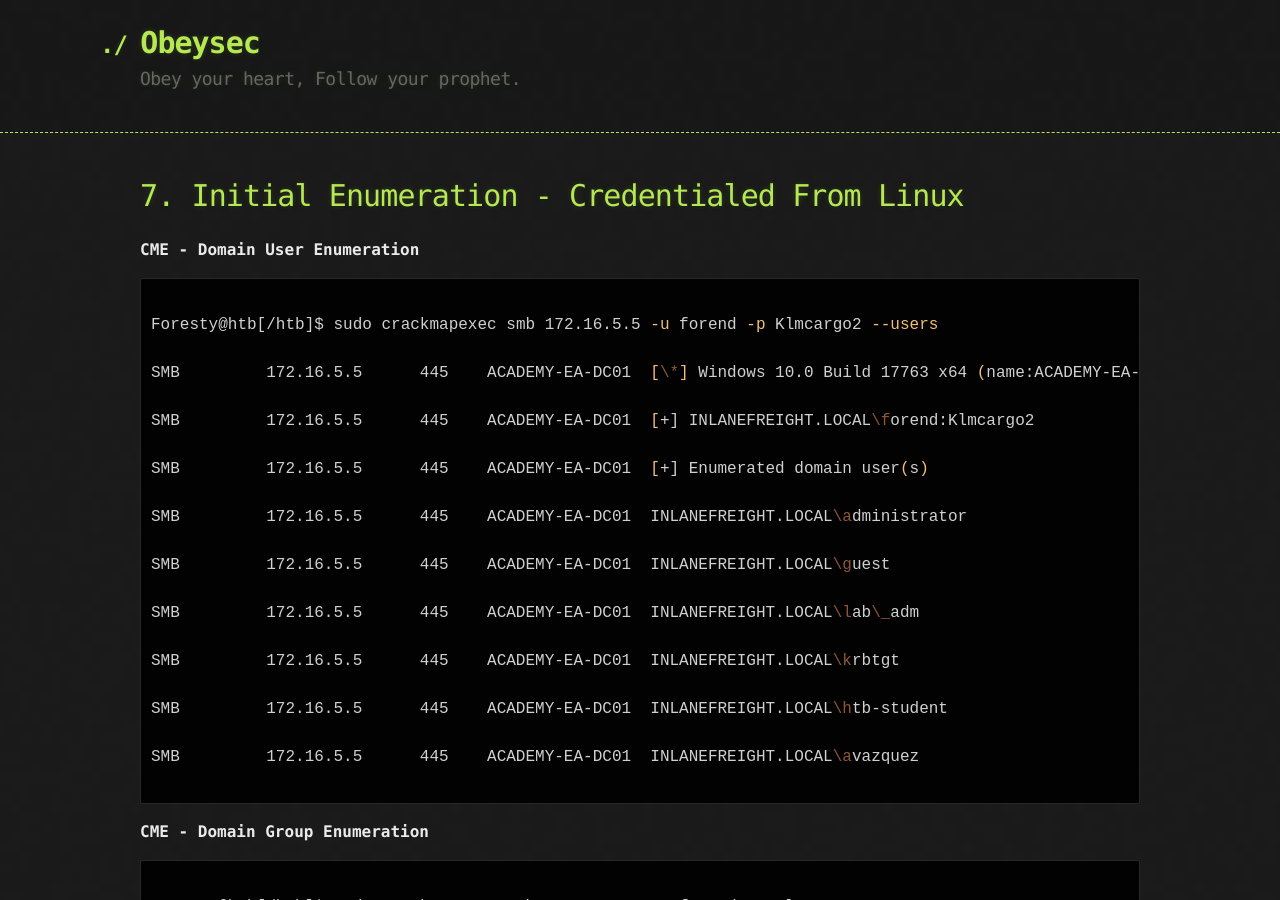
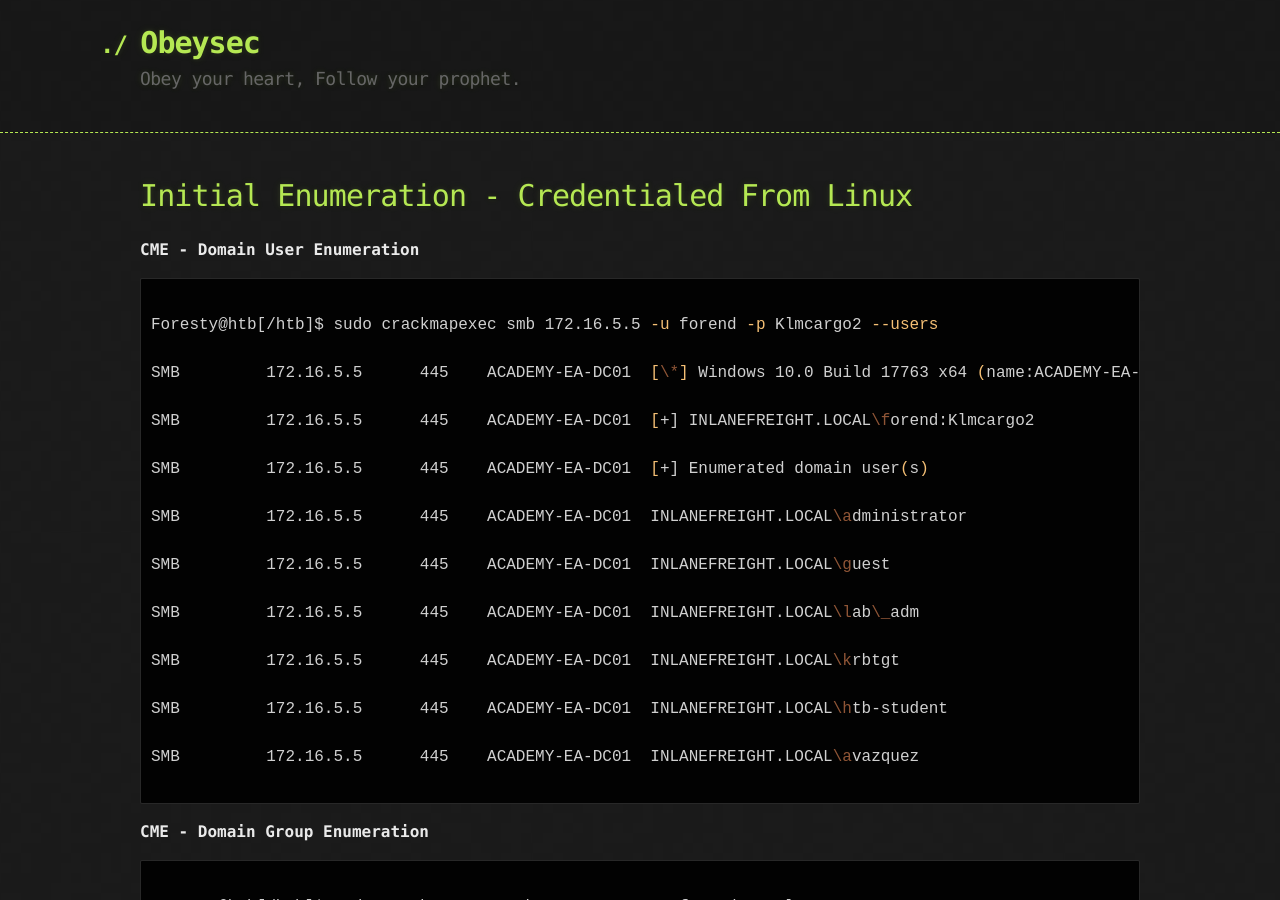
Before and after one commit to sahabrifki/sahabrifki.github.io, a Jekyll site: the page built from AD/InitialEnumeration_CredentialedLinux.md, in a window 1280 px wide and 900 px high. Built offline with Jekyll 4.4.1, drawn with Linux system fonts in a browser that asks for light colours; our own code applies the rules of GitHub Pages for plain Markdown files.

Commit message:
Update InitialEnumeration_CredentialedLinux.md

```diff
--- a/AD/InitialEnumeration_CredentialedLinux.md
+++ b/AD/InitialEnumeration_CredentialedLinux.md
@@ -1,4 +1,4 @@
-# 7. Initial Enumeration - Credentialed From Linux
+# Initial Enumeration - Credentialed From Linux
 
 
 **CME - Domain User Enumeration**
```
